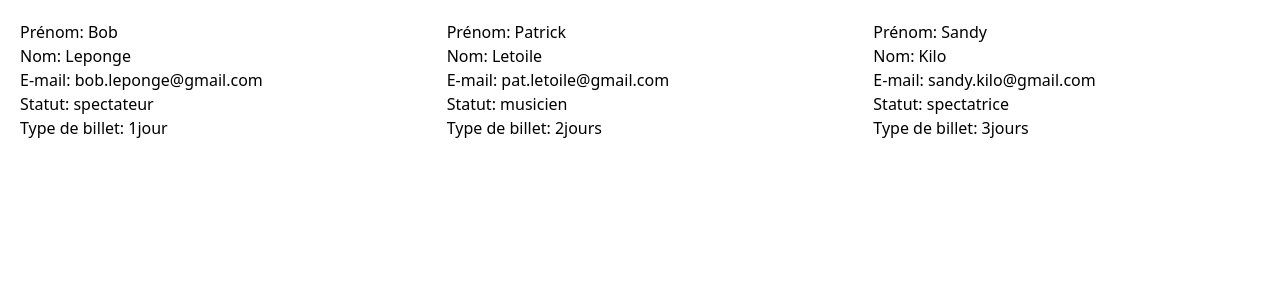
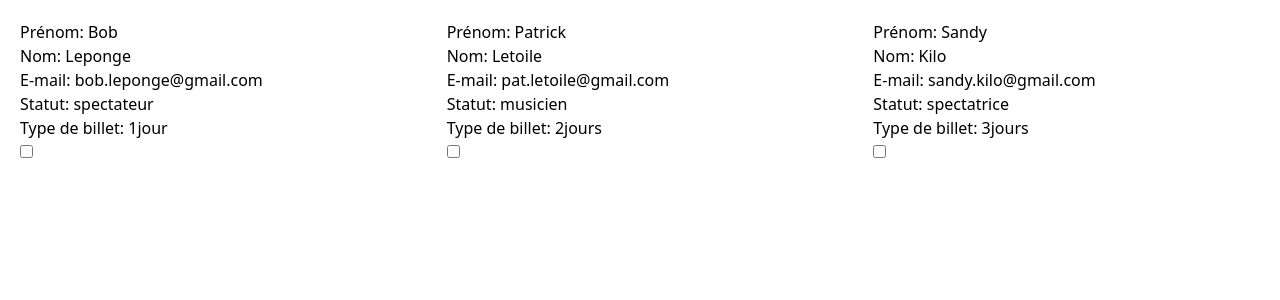
Before and after one commit to GabrielAlbinet/echovisuel-mecelacata, an Angular app: page /participants in a window 1280 px wide. Shown: the top 300 px of the page. Built offline with nearby package versions, Linux system fonts and the light colour scheme.

Commit message:
output de participant-card vers participant-list.

```diff
--- a/src/app/components/participant-card.component/participant-card.component.html
+++ b/src/app/components/participant-card.component/participant-card.component.html
@@ -4,4 +4,5 @@
 	<p>E-mail: {{ participant().email }}</p>
 	<p>Statut: {{ participant().status }}</p>
 	<p>Type de billet: {{ participant().ticketType }}</p>
+	<input type="checkbox" #check (change)="onChange(check?.checked)"/>
 </section>
--- a/src/app/components/participant-card.component/participant-card.component.ts
+++ b/src/app/components/participant-card.component/participant-card.component.ts
@@ -1,4 +1,4 @@
-import { Component, input } from '@angular/core';
+import { Component, input, output } from '@angular/core';
 import { Participant } from '../../types/participant.interface';
 
 @Component({
@@ -9,4 +9,10 @@ import { Participant } from '../../types/participant.interface';
 })
 export class ParticipantCardComponent {
   participant = input.required<Participant>();
+  selected = output<{participant: Participant, isChecked:boolean}>();
+
+  onChange(isChecked:boolean){
+    this.selected.emit({participant:this.participant(), isChecked:isChecked});
+  }
+
 }
--- a/src/app/components/participant-list.component/participant-list.component.html
+++ b/src/app/components/participant-list.component/participant-list.component.html
@@ -1,6 +1,6 @@
 <section class="grid grid-cols-1 md:grid-cols-3">
 	@for(participant of participantTab(); track participant){
-		<app-participant-card [participant] = "participant"/>
+		<app-participant-card [participant] = "participant" (selected)="whenChange($event)"/>
 	}@empty {
 		<p>Aucun participant à l'événement.</p>
 	}
--- a/src/app/components/participant-list.component/participant-list.component.ts
+++ b/src/app/components/participant-list.component/participant-list.component.ts
@@ -1,6 +1,7 @@
 import { Component, inject, OnInit } from '@angular/core';
 import { ParticipantService } from '../../services/participant.service';
 import { ParticipantCardComponent } from '../participant-card.component/participant-card.component';
+import { Participant } from '../../types/participant.interface';
 
 @Component({
   imports: [ParticipantCardComponent],
@@ -14,7 +15,8 @@ export class ParticipantListComponent implements OnInit {
 
   ngOnInit(){
     this.participantService.getParticipants().subscribe();
-    console.log(this.participantTab);
   }
 
+  whenChange(selectedParticipant:{participant: Participant, isChecked:boolean}){}
+
 }
```
